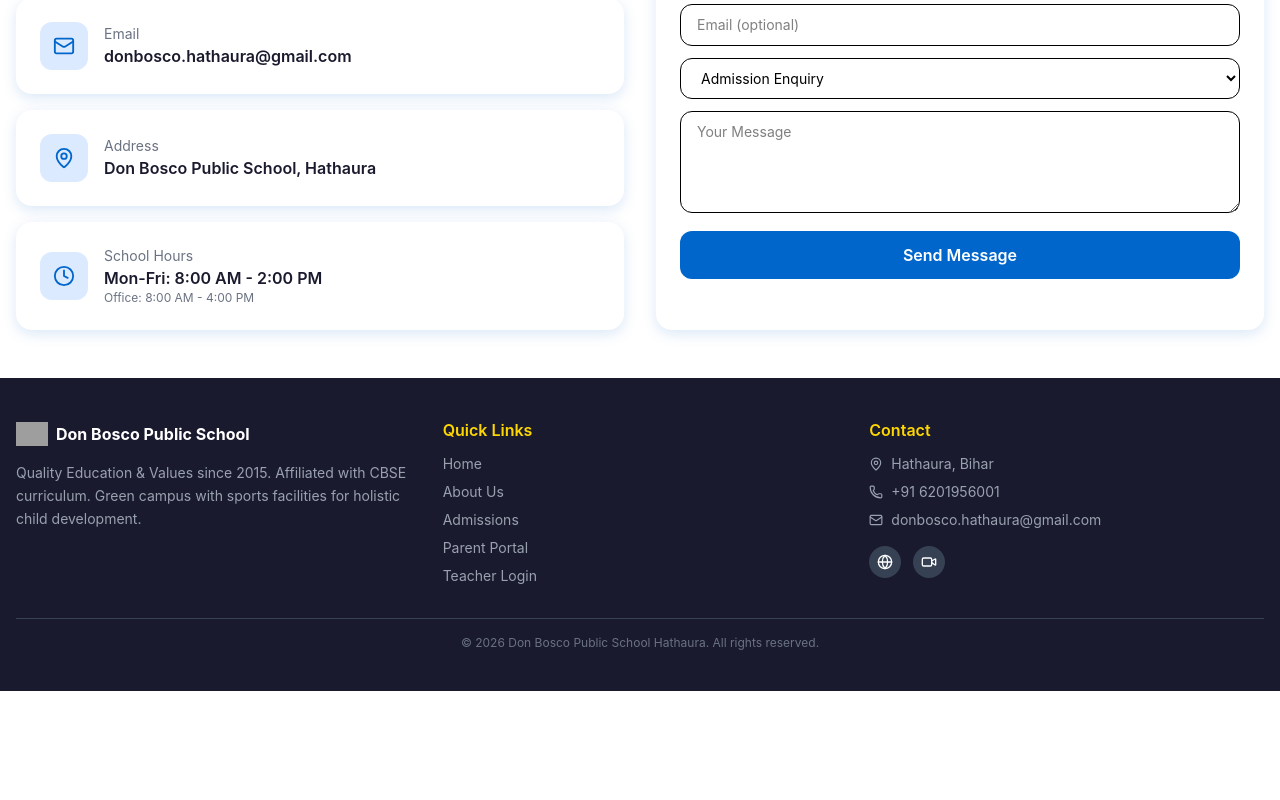
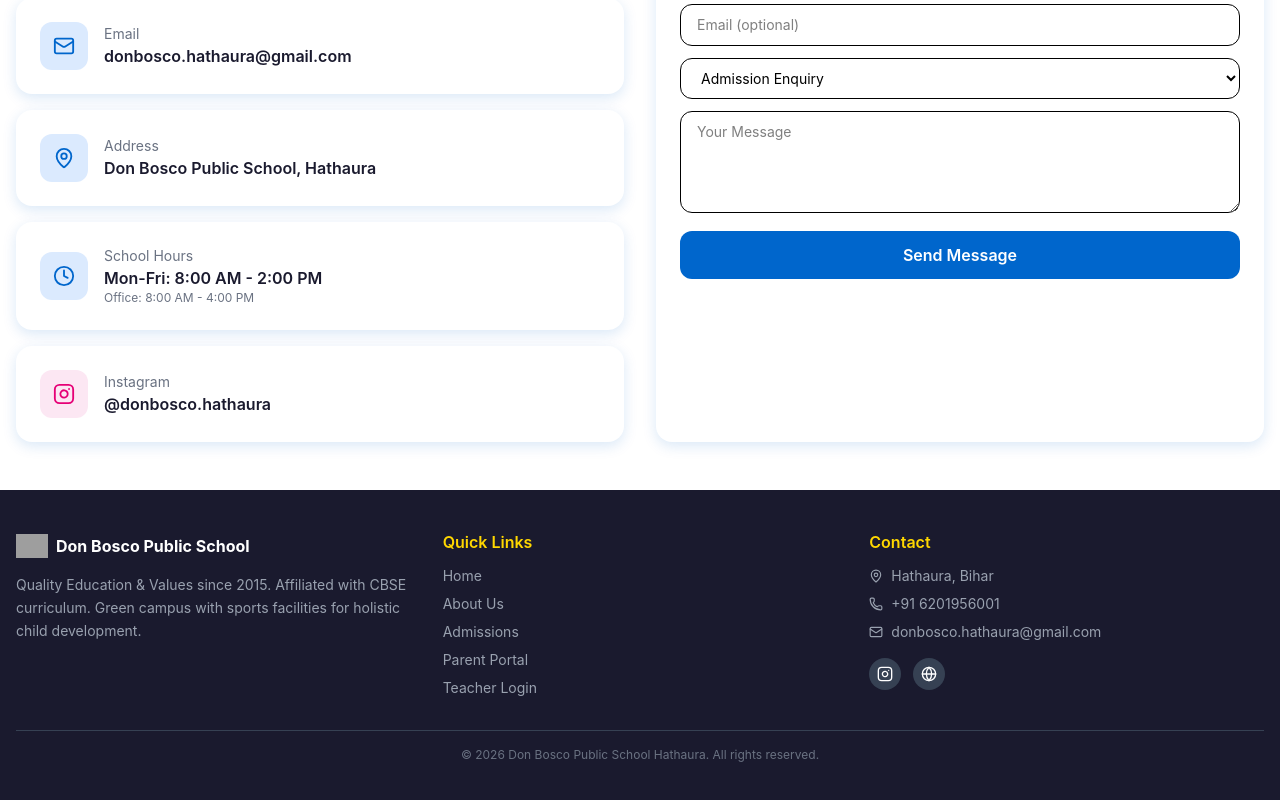
Before and after one commit to academicsrajeev-gif/monkey-code-demo, a React (Vite) app: page /contact in a window 1280 px wide. Shown: the part 434-1234 px from the top of the page. Before the commit the page ends 1125 px from the top, so only its background shows below. Built offline with nearby package versions, Linux system fonts and the light colour scheme; grey boxes are pictures that could not be loaded.

Commit message:
Add Instagram page link to footer and contact page

```diff
--- a/Contact.jsx
+++ b/Contact.jsx
@@ -1,4 +1,12 @@
 import { Phone, Mail, MapPin, Clock, Send } from 'lucide-react'
+
+const InstagramIcon = ({ className = '' }) => (
+  <svg width="22" height="22" viewBox="0 0 24 24" fill="none" stroke="currentColor" strokeWidth="2" strokeLinecap="round" strokeLinejoin="round" className={className}>
+    <rect width="20" height="20" x="2" y="2" rx="5" ry="5" />
+    <path d="M16 11.37A4 4 0 1 1 12.63 8 4 4 0 0 1 16 11.37z" />
+    <line x1="17.5" x2="17.51" y1="6.5" y2="6.5" />
+  </svg>
+)
 import { useState } from 'react'
 import { supabase, DEMO_MODE } from '../../lib/supabase'
 
@@ -89,6 +97,13 @@
                   <div className="text-xs text-gray-500">Office: 8:00 AM - 4:00 PM</div>
                 </div>
               </div>
+              <div className="bg-white p-6 rounded-2xl sticker-shadow flex items-center gap-4">
+                <div className="w-12 h-12 bg-pink-100 rounded-xl flex items-center justify-center"><InstagramIcon className="text-pink-600" /></div>
+                <div>
+                  <div className="text-sm text-gray-500">Instagram</div>
+                  <a href="https://www.instagram.com/donbosco.hathaura/" target="_blank" rel="noopener noreferrer" className="font-semibold text-db-dark hover:text-blue-600">@donbosco.hathaura</a>
+                </div>
+              </div>
             </div>
 
             <div className="bg-white p-6 rounded-2xl sticker-shadow">
--- a/Footer.jsx
+++ b/Footer.jsx
@@ -1,7 +1,15 @@
 import { Link } from 'react-router-dom'
-import { Phone, Mail, MapPin, Globe, Video } from 'lucide-react'
+import { Phone, Mail, MapPin, Globe } from 'lucide-react'
 
 const LOGO_URL = 'https://i.postimg.cc/xCCf0gxP/prod-temp-4ee49e0f-a3df-41ec-b9d4-b2f28e8e23bb-9ea92f409a1706133ed49b9433f1ab25.webp'
+
+const InstagramIcon = ({ className = '' }) => (
+  <svg width="16" height="16" viewBox="0 0 24 24" fill="none" stroke="currentColor" strokeWidth="2" strokeLinecap="round" strokeLinejoin="round" className={className}>
+    <rect width="20" height="20" x="2" y="2" rx="5" ry="5" />
+    <path d="M16 11.37A4 4 0 1 1 12.63 8 4 4 0 0 1 16 11.37z" />
+    <line x1="17.5" x2="17.51" y1="6.5" y2="6.5" />
+  </svg>
+)
 
 export default function Footer() {
   return (
@@ -36,8 +44,8 @@
               <div className="flex items-center gap-2"><Mail size={14} /> donbosco.hathaura@gmail.com</div>
             </div>
             <div className="flex gap-3 mt-4">
-              <a href="#" className="p-2 bg-gray-700 rounded-full hover:bg-db-blue transition"><Globe size={16} /></a>
-              <a href="#" className="p-2 bg-gray-700 rounded-full hover:bg-db-blue transition"><Video size={16} /></a>
+              <a href="https://www.instagram.com/donbosco.hathaura/" target="_blank" rel="noopener noreferrer" className="p-2 bg-gray-700 rounded-full hover:bg-db-blue transition" title="Instagram"><InstagramIcon /></a>
+              <a href="/" className="p-2 bg-gray-700 rounded-full hover:bg-db-blue transition" title="Website"><Globe size={16} /></a>
             </div>
           </div>
         </div>
```
